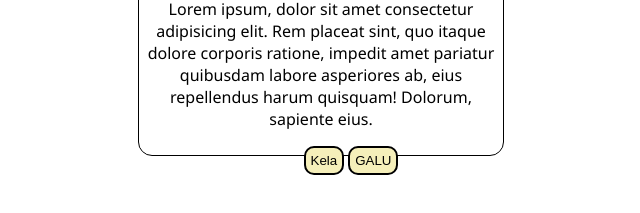
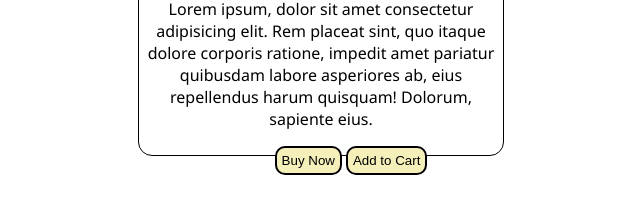
Before and after one commit to Dipun1031/hsdfk, a plain HTML site: page index.html in a window 1280 px wide. Shown: the part 233-446 px from the top of the page, without its empty margins (319-959 px from the left). Drawn offline with Linux system fonts and the light colour scheme.

Commit message:
Update index.html

```diff
--- a/index.html
+++ b/index.html
@@ -46,8 +46,8 @@
             <p>Lorem ipsum, dolor sit amet consectetur adipisicing elit. Rem placeat sint, quo itaque dolore corporis
                 ratione, impedit amet pariatur quibusdam labore asperiores ab, eius repellendus harum quisquam! Dolorum,
                 sapiente eius.</p>
-            <button>Kela</button>
-            <button>GALU</button>
+            <button>Buy Now</button>
+            <button>Add to Cart</button>
         </div>
     </center>
 </body>
```
